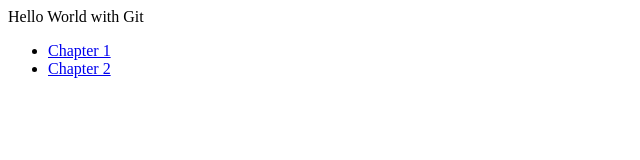
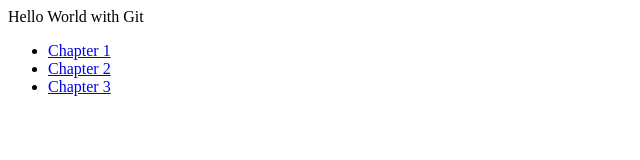
Before and after one commit to Mazukiri/chapter5-01, a plain HTML site: page index.html in a window 1280 px wide. Shown: the full height of the page, 0-640 px from the left. Drawn offline with Linux system fonts and the light colour scheme.

Commit message:
Add chapter 3

```diff
--- a/index.html
+++ b/index.html
@@ -13,6 +13,9 @@
         <li>
             <a href = "./chapter2.html"> Chapter 2 </a>
         </li>
+        <li>
+            <a href = "./chapter3.html"> Chapter 3 </a>
+        </li>
     </ul>
 
 </body>
```
